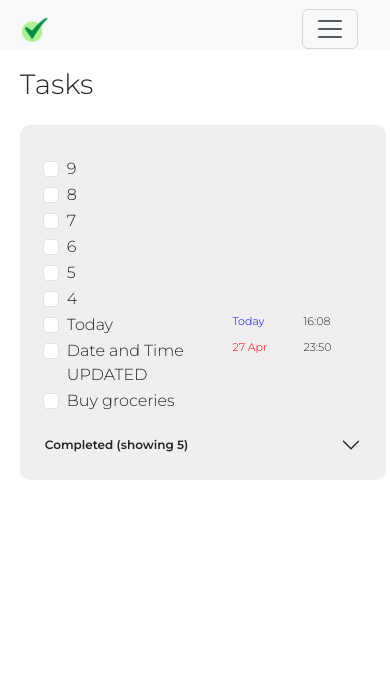
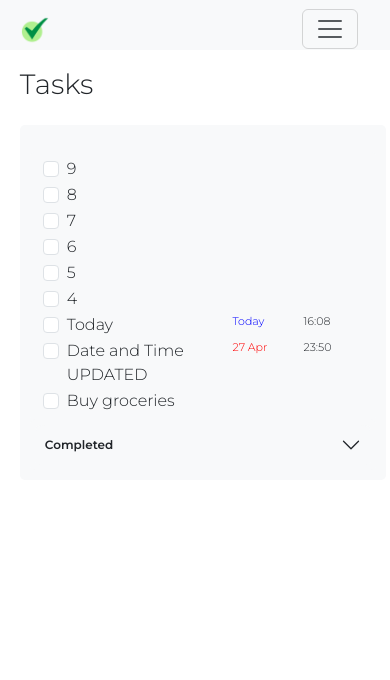
Before and after one commit to JosephLambon/Productivity-App, a Django app: page / in a window 390 px wide. Shown: the top 680 px of the page. Run offline with Django 5.2, Linux system fonts and the light colour scheme; a user stored in the database is signed in; data comes from the database, SQL or seed files in the repository; both versions use the stored data as it was after the commit; some libraries are stand-ins or nearby versions.

Commit message:
UI update to 'completed' section of Tasks.

```diff
--- a/Tasks/static/Tasks/styles.css
+++ b/Tasks/static/Tasks/styles.css
@@ -14,7 +14,7 @@
 
 #nav_bar {
     max-width: 23vw;
-    border-radius: 10px;
+    border-radius: 5px;
     margin: 0 auto;
 }
 
@@ -199,14 +199,14 @@
     }
 
 #tasks_section {
-    background-color: rgb(239, 239, 239);
+    background-color: rgba(248, 249, 250, 1.00);
     padding: 10px;
-    border-radius: 10px;
+    border-radius: 5px;
 }
 
 /* Styling the 'completed' accordion */
 .accordion-button:not(.collapsed) {
-    background-color: rgb(240, 238, 238);
+    background-color: rgba(248, 249, 250, 1.00);
     color: black;
     border: 0;
     border-bottom: 0;
@@ -215,7 +215,7 @@
 
 .accordion-button {
     border-radius: 10px 10px 5px 5px;
-    background-color: rgb(240, 238, 238);
+    background-color: rgba(248, 249, 250, 1.00);
     padding: 10px;
     border: 0;
     font-size:12px;
@@ -227,7 +227,7 @@ button.accordion-button:focus{
 }
 
 .accordion-item {
-    background-color: rgb(240, 238, 238);
+    background-color: rgba(248, 249, 250, 1.00);
     border: 0;
 }
 
@@ -242,7 +242,7 @@ button.accordion-button:focus{
 .tasks_container {
     margin-top: 2vh;
     border-radius: 5px;
-    background-color: rgb(240, 238, 238);
+    background-color: rgba(248, 249, 250, 1.00);
     padding: 5px;
     max-width: 100%;
     margin-left: 0 auto;
@@ -256,7 +256,7 @@ button.accordion-button:focus{
 @media only screen and (max-width:658px) {
     #nav_bar {
         max-width: 95vw;
-        border-radius: 20px;
+        border-radius: 10px;
         margin: 0 auto;
     }
 
--- a/Tasks/templates/Tasks/index.html
+++ b/Tasks/templates/Tasks/index.html
@@ -38,15 +38,17 @@
               <div class="accordion">
                 <div class="accordion-item">
                   <button class="accordion-button collapsed" type="button" data-bs-toggle="collapse" aria-expanded='false' data-bs-target="#collapseOne" aria-controls="collapseOne">
-                    <span class="mont-bold">Completed (showing 5)
+                    <span class="mont-bold">Completed
                     </span>
                   </button>
 
                   <div id="collapseOne" class="accordion-collapse collapse" data-bs-parent="#accordionExample">
                     <p>
-                      <a href="{% url 'list_completed' %}" style="text-decoration: underline; margin-left: 20px;">
+                      <span style="font-size:14px; margin-left: 20px;">*showing first five (&nbsp;
+                      <a href="{% url 'list_completed' %}" style="text-decoration: underline; ">
                         see all
-                      </a>
+                      </a>&nbsp;)
+                    </span>
                     </p>
                     <div class="accordion-body" id="completed_accordion">
 
```
Also changed, not shown: db.sqlite3.
